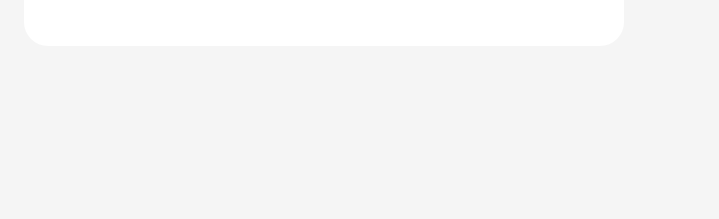
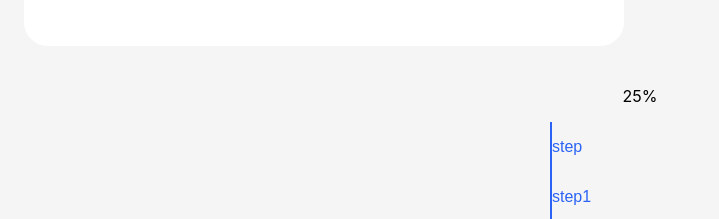
Before and after one commit to Ausra/sme-go, a React (Create React App) app: page / in a window 1280 px wide. Shown: the part 709-928 px from the top of the page, without its empty margins (0-719 px from the left). Before the commit the page ends 800 px from the top, so only its background shows below. Built offline with nearby package versions, Linux system fonts and the light colour scheme.

Commit message:
added stepper

```diff
--- /dev/null
+++ b/src/components/Stepper/Stepper.tsx
@@ -0,0 +1,33 @@
+import { FunctionComponent } from "react";
+import styled from "styled-components/macro";
+import Text from "../text";
+import Step from "./step/Step";
+
+interface StepperProps {
+  dataTestId?: string;
+  steps: { title: string }[];
+}
+
+const defaultTestId = "stepper-container";
+
+const Container = styled.div`
+  display: flex;
+  flex-direction: column;
+  align-items: center;
+  justify-content: center;
+  width: 100%;
+  height: 100%;
+`;
+
+const Stepper: FunctionComponent<StepperProps> = ({ dataTestId, steps }) => {
+  return (
+    <Container data-testid={dataTestId || defaultTestId}>
+      <Text>25%</Text>
+      {steps.map((step) => (
+        <Step title={step.title} key={step.title} />
+      ))}
+    </Container>
+  );
+};
+
+export default Stepper;
--- /dev/null
+++ b/src/components/Stepper/index.tsx
@@ -0,0 +1 @@
+export { default } from './Stepper';
--- /dev/null
+++ b/src/components/Stepper/step/Step.tsx
@@ -0,0 +1,38 @@
+import { FunctionComponent } from "react";
+import styled from "styled-components/macro";
+import { defaultTheme } from "../../../utils/global-styles";
+import Text from "../../text";
+
+export interface StepProps {
+  dataTestId?: string;
+  title?: string;
+  primary?: boolean;
+  key?: string;
+}
+
+const VerticalDash = styled.div`
+  width: 2px;
+  height: 50px;
+  background-color: ${defaultTheme.primaryColor};
+`;
+
+const StyledStepButton = styled.button`
+  background: transparent;
+  border: none;
+  display: flex;
+  flex-direction: row;
+  align-items: center;
+  width: 192px;
+  height: 50px;
+`;
+
+const Step: FunctionComponent<StepProps> = ({ dataTestId, title }) => {
+  return (
+    <StyledStepButton data-testid={dataTestId}>
+      <VerticalDash />
+      <Text color={defaultTheme.primaryColor}>{title}</Text>
+    </StyledStepButton>
+  );
+};
+
+export default Step;
--- /dev/null
+++ b/src/components/Stepper/step/index.tsx
@@ -0,0 +1 @@
+export { default } from './Step';
--- a/src/features/companyForm/CompanyForm.tsx
+++ b/src/features/companyForm/CompanyForm.tsx
@@ -6,6 +6,7 @@ import { companyAsync, selectCount, clickNext } from "./companyFormSlice";
 import Button from "../../components/button";
 import Card from "../../components/card/Card";
 import Input from "../../components/input";
+import Stepper from "../../components/Stepper";
 
 export function CompanyForm() {
   const count = useAppSelector(selectCount);
@@ -30,6 +31,7 @@ export function CompanyForm() {
       <span>{count}</span>
       <Input label="label" type="text" />
       <Card title="Company" />
+      <Stepper steps={[{ title: "step" }, { title: "step1" }]} />
     </div>
   );
 }
--- a/src/utils/global-styles/themes.ts
+++ b/src/utils/global-styles/themes.ts
@@ -2,6 +2,7 @@ import { blue, neutral, red } from "./colors";
 import { primaryFont } from "./typography";
 
 export const defaultTheme = {
+  primaryColor: blue[100],
   button: {
     primaryColor: blue[100],
     primaryTextColor: neutral[100],
```
